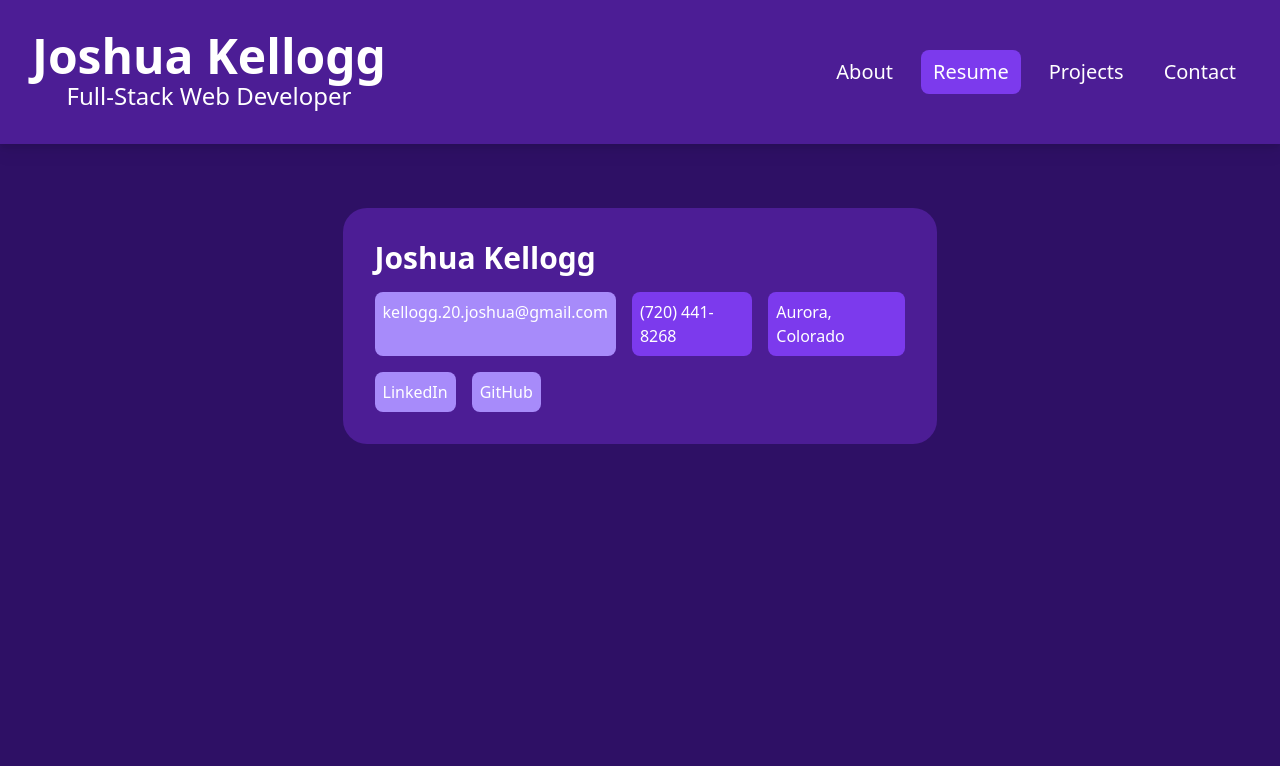
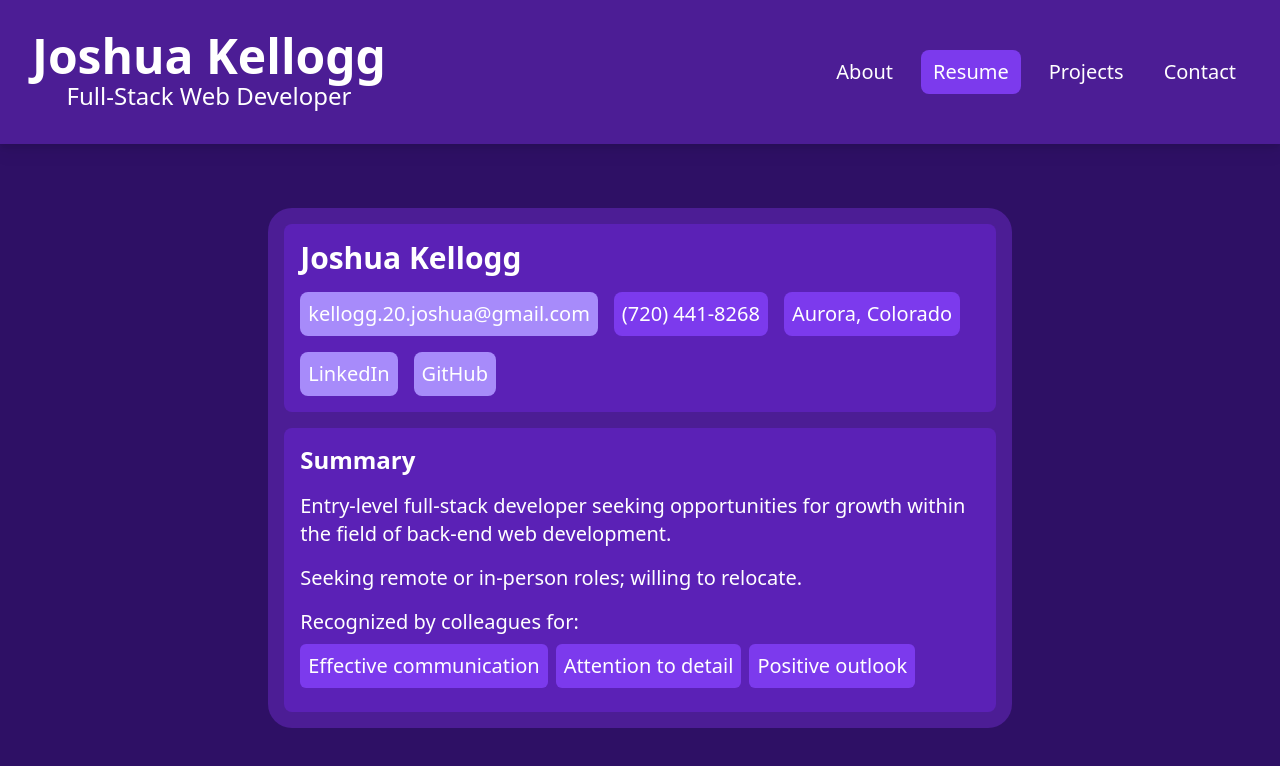
Before and after one commit to jkellogg01/react-portfolio, a React (Vite) app: page /resume in a window 1280 px wide. Shown: the top 766 px of the page. Built offline with nearby package versions, Linux system fonts and the light colour scheme.

Commit message:
add summary section of resume

```diff
--- a/src/pages/Resume.jsx
+++ b/src/pages/Resume.jsx
@@ -1,7 +1,7 @@
 export default function Resume() {
   return (
-    <div className="bg-violet-900 rounded-3xl p-8 max-w-prose">
-      <div className="flex flex-col gap-4">
+    <div className="bg-violet-900 rounded-3xl p-4 max-w-prose text-xl flex flex-col gap-4">
+      <div className="flex flex-col gap-4 bg-violet-800 p-4 rounded-lg">
         <h3 className="text-3xl font-semibold">Joshua Kellogg</h3>
         <div className="flex flex-row gap-4">
           <a
@@ -31,6 +31,26 @@ export default function Resume() {
           </a>
         </div>
       </div>
+      <div className="flex flex-col gap-4 bg-violet-800 p-4 rounded-lg">
+        <h4 className="text-2xl font-semibold">Summary</h4>
+        <p>
+          Entry-level full-stack developer seeking opportunities for growth
+          within the field of back-end web development.
+        </p>
+        <p>Seeking remote or in-person roles; willing to relocate.</p>
+        <div>
+          Recognized by colleagues for:
+          <ul className="flex flex-row gap-2 py-2">
+            <li className="p-2 rounded-md bg-violet-600">
+              Effective communication
+            </li>
+            <li className="p-2 rounded-md bg-violet-600">
+              Attention to detail
+            </li>
+            <li className="p-2 rounded-md bg-violet-600">Positive outlook</li>
+          </ul>
+        </div>
+      </div>
     </div>
   );
 }
```
